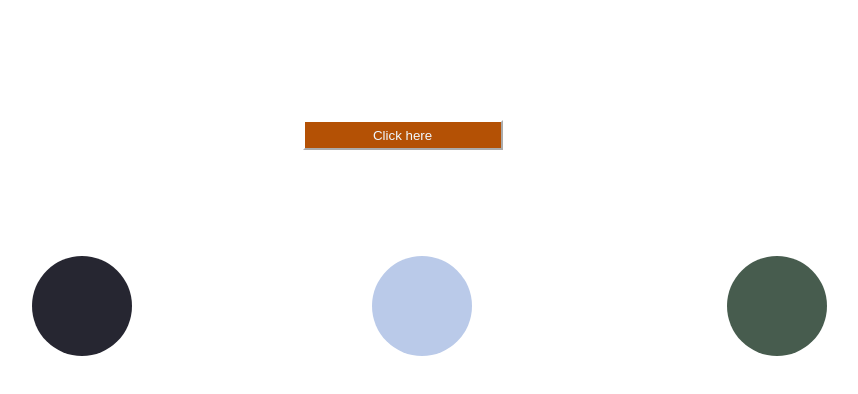
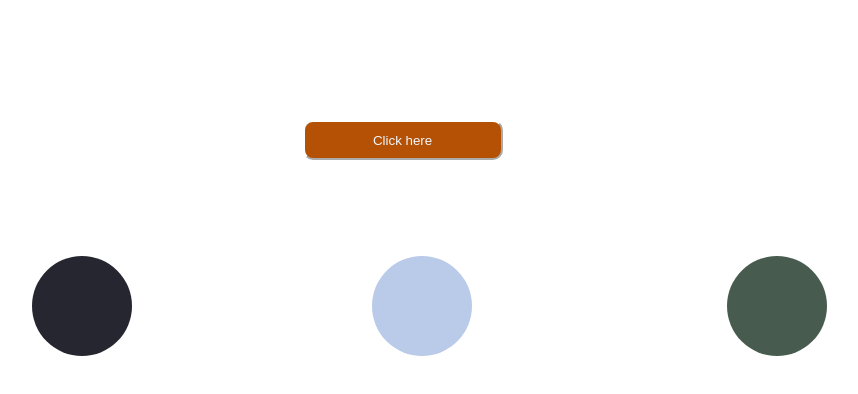
Before and after one commit to aryuna777/nothingiteresting, a plain HTML site: page index.html in a window 1280 px wide. Shown: the whole page, without its empty margins (299-1157 px from the left). Drawn offline with Linux system fonts and the light colour scheme.

Commit message:
Update style.css

```diff
--- a/style.css
+++ b/style.css
@@ -69,9 +69,10 @@ border-radius: 10%;
 position:fixed;
 left:15%;
 width: 200px;
-height: 30px;
+height: 40px;
 left:47%;
 top:15%;
+border-radius: 10px;
 background-color: rgb(180, 81, 5);
 color: aliceblue;
 border-color: rgb(255, 255, 255);
```
